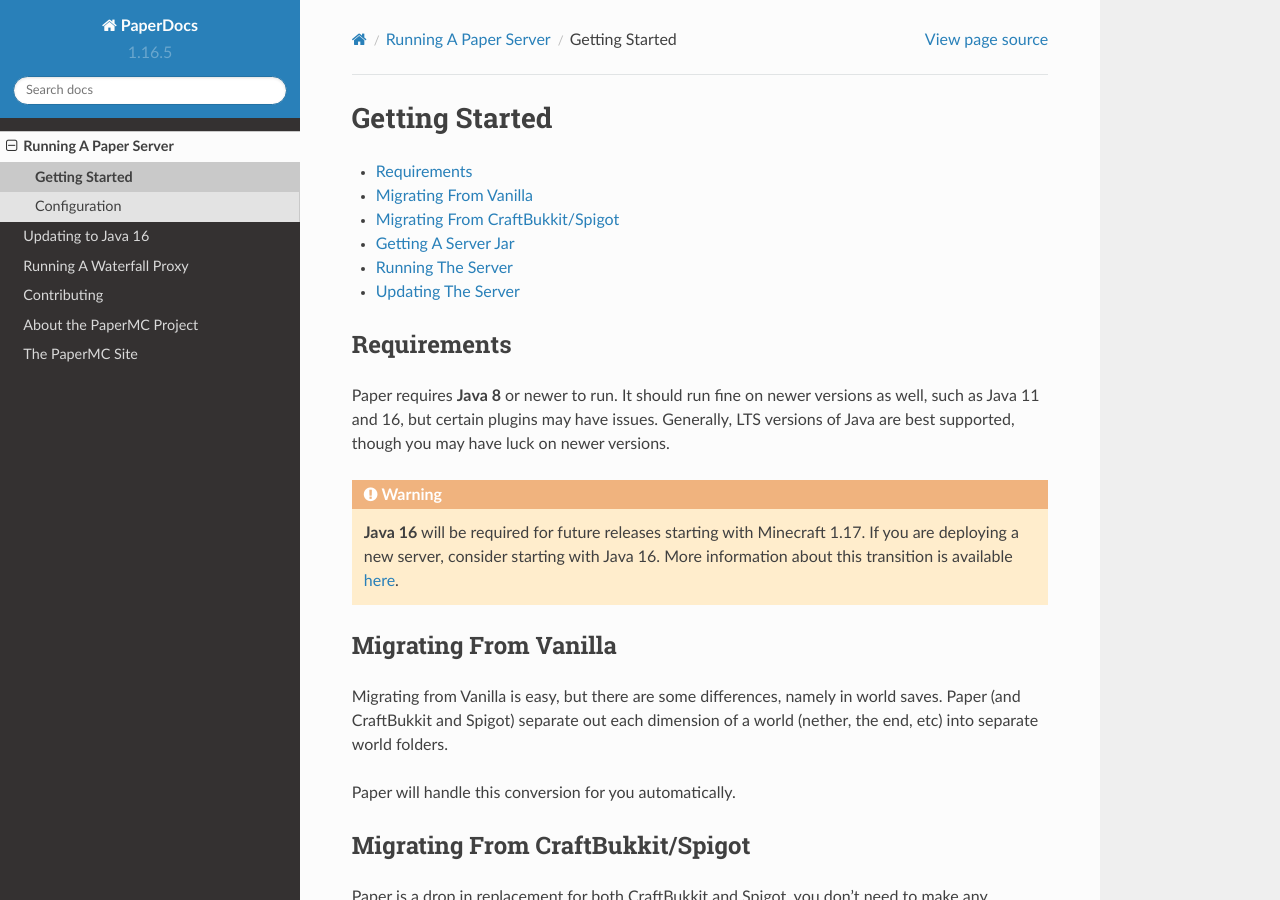
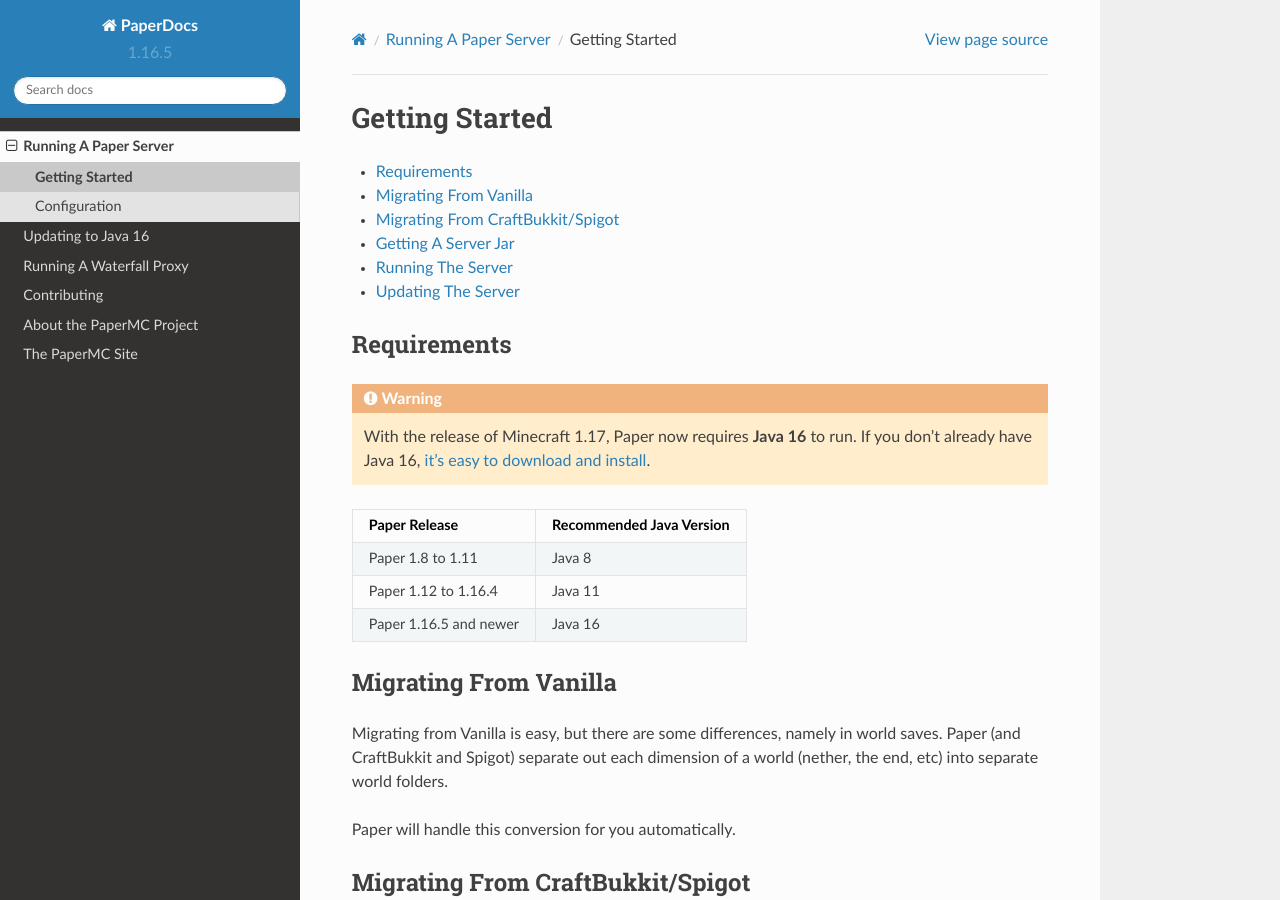
Before and after one commit to PaperMC/PaperDocs, a Sphinx documentation site: the page built from source/server/getting-started.rst, in a window 1280 px wide and 900 px high. Built offline with Sphinx 7.4.7 and the Read the Docs theme 2.0.0, drawn with Linux system fonts in a browser that asks for light colours; pages that are not in the unit, such as notebooks, are missing from menus.

Commit message:
Correct link and remove other references to java 8.

```diff
--- a/source/about/faq.rst
+++ b/source/about/faq.rst
@@ -21,7 +21,7 @@
 
 Paper requires the Java Runtime Environment to run. Specifically, it requires
 at least Java version 16. Once that is installed you're all good to go! If you
-don't already have a Java 16 Runtime, `it's easy to download and install </en/latest/java-update/index.html>`_.
+don't already have a Java 16 Runtime, :doc:`it's easy to download and install</java-update/index>`.
 
 See our docs on starting out: :doc:`/server/getting-started`
 
--- a/source/server/getting-started.rst
+++ b/source/server/getting-started.rst
@@ -9,14 +9,20 @@
 Requirements
 ~~~~~~~~~~~~
 
-Paper requires **Java 8** or newer to run. It should run fine on newer versions
-as well, such as Java 11 and 16, but certain plugins may have issues. Generally, LTS
-versions of Java are best supported, though you may have luck on newer versions.
+.. warning::
+  With the release of Minecraft 1.17, Paper now requires **Java 16** to run. If
+  you don't already have Java 16, :doc:`it's easy to download and
+  install</java-update/index>`.
 
-.. warning::
-  **Java 16** will be required for future releases starting with Minecraft 1.17.
-  If you are deploying a new server, consider starting with Java 16.
-  More information about this transition is available `here <https://papermc.io/forums/t/java-16-mc-1-17-and-paper/5615/>`_.
++------------------------+--------------------------+
+| Paper Release          | Recommended Java Version |
++========================+==========================+
+| Paper 1.8 to 1.11      | Java 8                   |
++------------------------+--------------------------+
+| Paper 1.12 to 1.16.4   | Java 11                  |
++------------------------+--------------------------+
+| Paper 1.16.5 and newer | Java 16                  |
++------------------------+--------------------------+
 
 Migrating From Vanilla
 ~~~~~~~~~~~~~~~~~~~~~~
```
